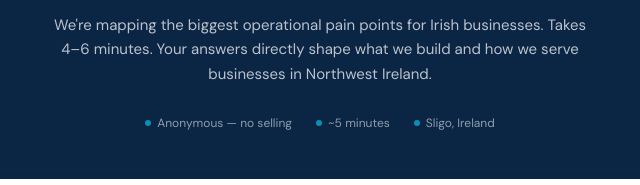
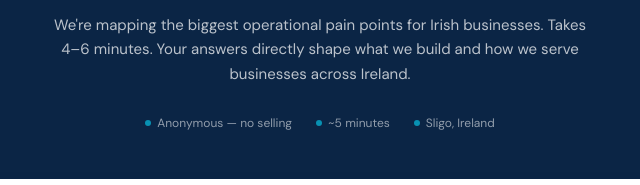
Before and after one commit to LadJignesh/userresearch-form, a plain HTML site: page index.html in a window 1280 px wide. Shown: the part 213-398 px from the top of the page, 320-960 px from the left. Drawn offline with nearby package versions, Linux system fonts and the light colour scheme.

Commit message:
Update index.html

```diff
--- a/index.html
+++ b/index.html
@@ -603,7 +603,7 @@
 <header class="hero" role="banner">
   <div class="hero-badge">FlowOps AI · Business Research Survey</div>
   <h1>Help Us Build <span>AI Automation</span><br>That Actually Works For You</h1>
-  <p>We're mapping the biggest operational pain points for Irish businesses. Takes 4–6 minutes. Your answers directly shape what we build and how we serve businesses in Northwest Ireland.</p>
+  <p>We're mapping the biggest operational pain points for Irish businesses. Takes 4–6 minutes. Your answers directly shape what we build and how we serve businesses across Ireland.</p>
   <div class="hero-meta" aria-label="Survey details">
     <span>Anonymous — no selling</span>
     <span>~5 minutes</span>
```
